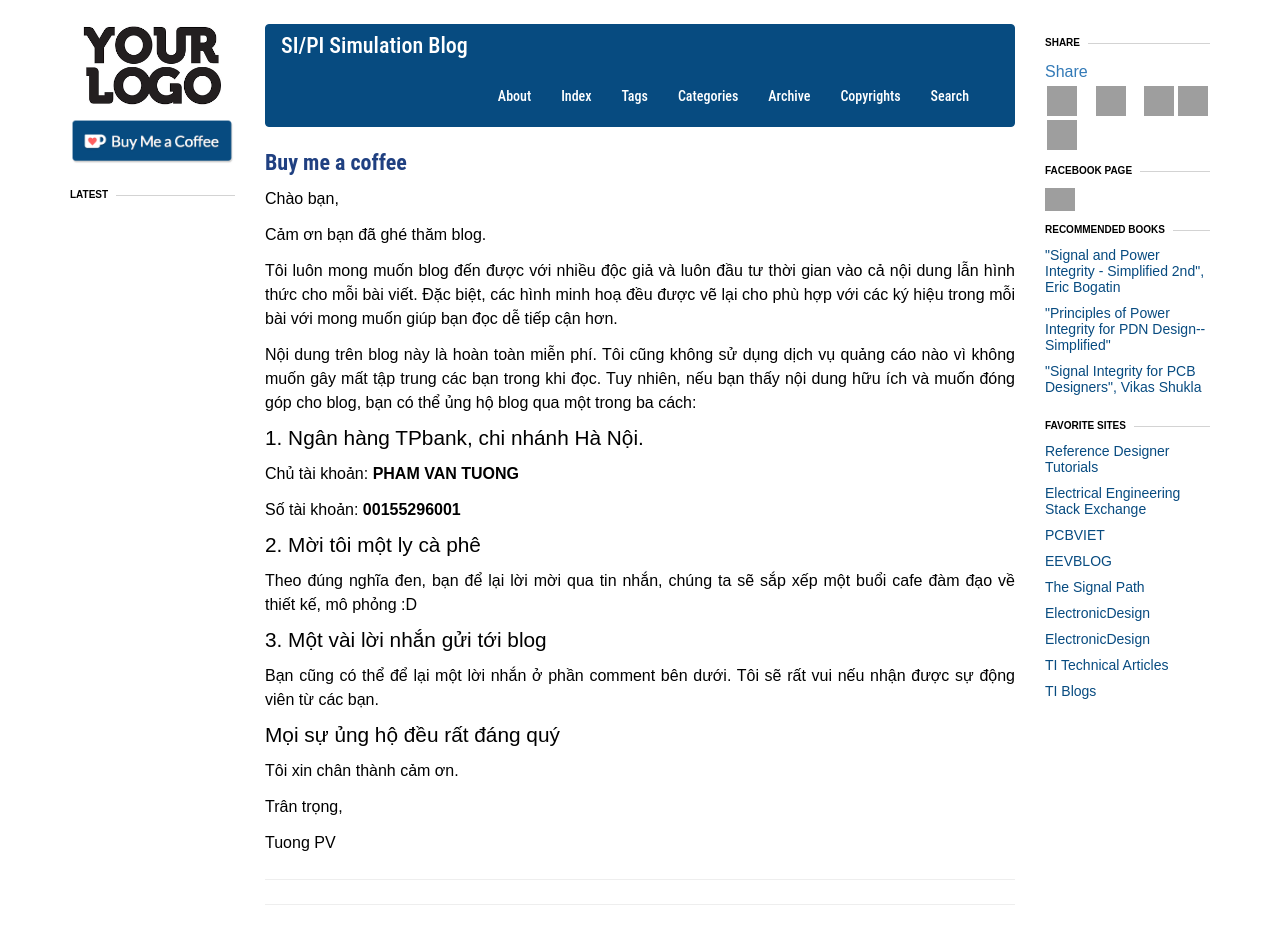
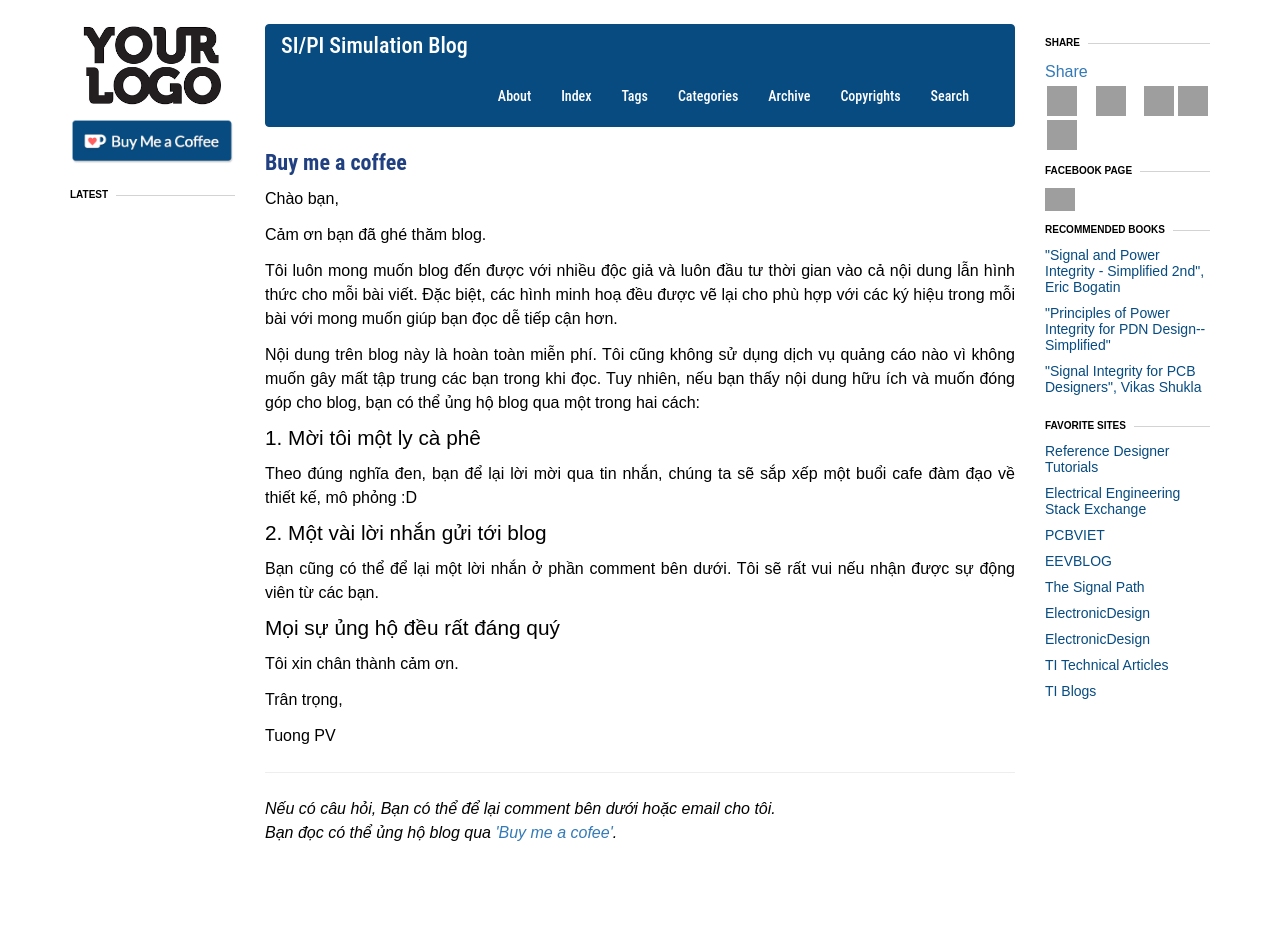
Before and after one commit to anhvanthe/SignalPowerIntegrity, a Jekyll site: the page built from buymeacoffee.md, in a window 1280 px wide. Built offline with Jekyll 4.4.1, drawn with Linux system fonts in a browser that asks for light colours; nearby versions of some CDN libraries; comment, search, counter and statistics services are not loaded; after the commit the page ends 900 px from its top, so only the background shows below that; grey boxes are pictures that could not be loaded.

Commit message:
update buymeacoffee.md

```diff
--- a/buymeacoffee.md
+++ b/buymeacoffee.md
@@ -18,22 +18,20 @@ Tôi luôn mong muốn blog đến được với nhiều độc giả và luôn
 
 <!-- **Gần đây, tôi có tạo thêm một trang web giúp các bạn học và thực hành code Python cho các vấn đề liên quan trực tiếp đến Machine Learning. Hiện đang ở mức cơ bản. Bạn có thể tạo tài khoản và học tại đây: [https://fundaml.com](https://fundaml.com).** -->
 
-Nội dung trên blog này là hoàn toàn miễn phí. Tôi cũng không sử dụng dịch vụ quảng cáo nào vì không muốn gây mất tập trung các bạn trong khi đọc. Tuy nhiên, nếu bạn thấy nội dung hữu ích và muốn đóng góp cho blog, bạn có thể ủng hộ blog qua một trong ba cách:
+Nội dung trên blog này là hoàn toàn miễn phí. Tôi cũng không sử dụng dịch vụ quảng cáo nào vì không muốn gây mất tập trung các bạn trong khi đọc. Tuy nhiên, nếu bạn thấy nội dung hữu ích và muốn đóng góp cho blog, bạn có thể ủng hộ blog qua một trong hai cách:
 
-#### 1. Ngân hàng TPbank, chi nhánh Hà Nội.
+<!-- #### 1. Ngân hàng TPbank, chi nhánh Hà Nội.  -->
 <!-- (Khi chuyển các bạn vui lòng kèm trong ghi chú/mục đích chuyển từ khóa: **machinelearning**) -->
 
-Chủ tài khoản: **PHAM VAN TUONG**
+<!-- Chủ tài khoản: **PHAM VAN TUONG**
 
-Số tài khoản: **00155296001**
+Số tài khoản: **00155296001** -->
 
-#### 2. Mời tôi một ly cà phê
+#### 1. Mời tôi một ly cà phê
 Theo đúng nghĩa đen, bạn để lại lời mời qua tin nhắn, chúng ta sẽ sắp xếp một buổi cafe đàm đạo về thiết kế, mô phỏng :D
 
-#### 3. Một vài lời nhắn gửi tới blog
+#### 2. Một vài lời nhắn gửi tới blog
 Bạn cũng có thể để lại một lời nhắn ở phần comment bên dưới. Tôi sẽ rất vui nếu nhận được sự động viên từ các bạn.
-
-<!-- #### [Bạn đọc cũng có thể xem các reviews và review cho blog tại đây.](https://www.facebook.com/pg/machinelearningbasicvn/reviews/) -->
 
 ####  Mọi sự ủng hộ đều rất đáng quý
 
```
Also changed, not shown: other parts of buymeacoffee.md (+1 -1 lines).
